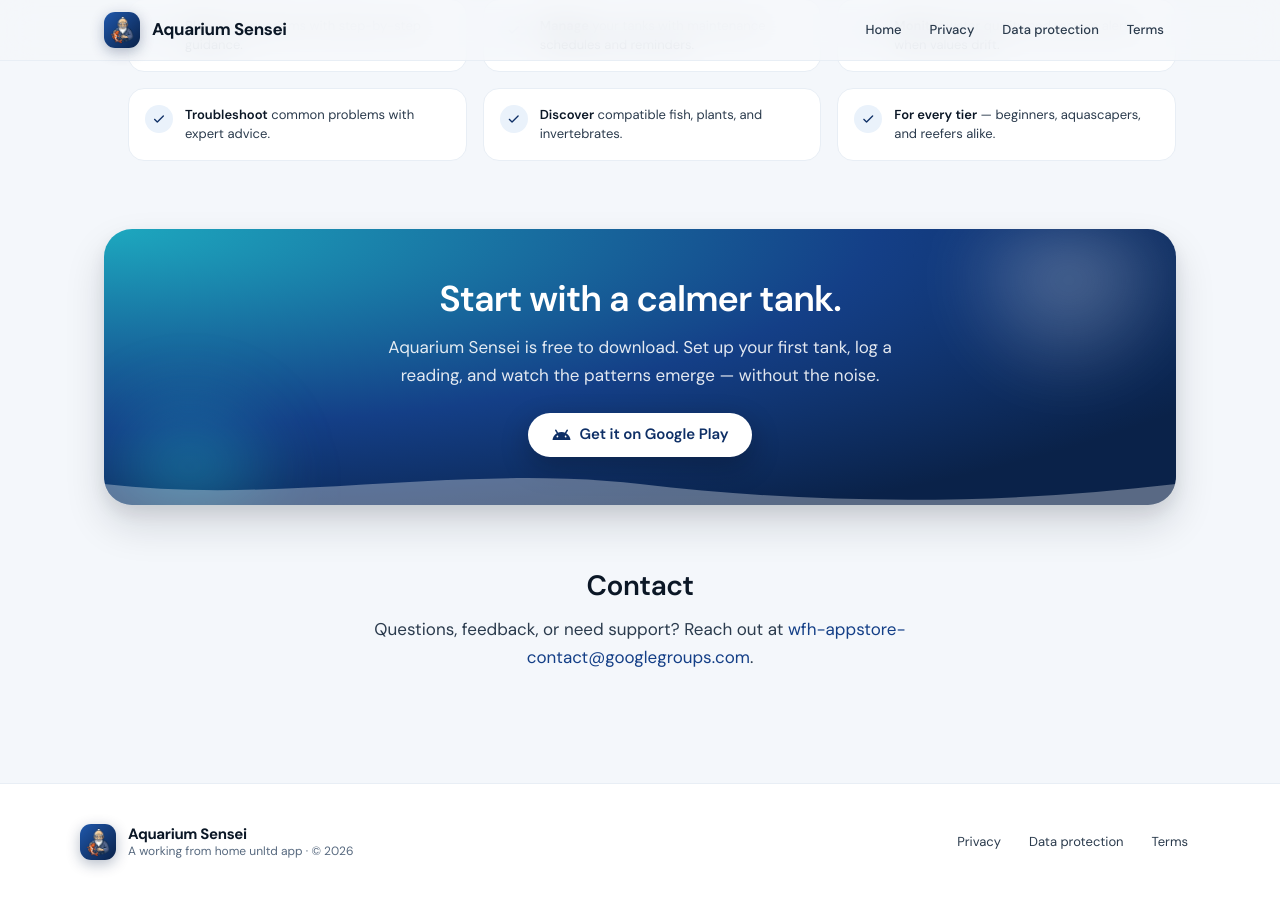
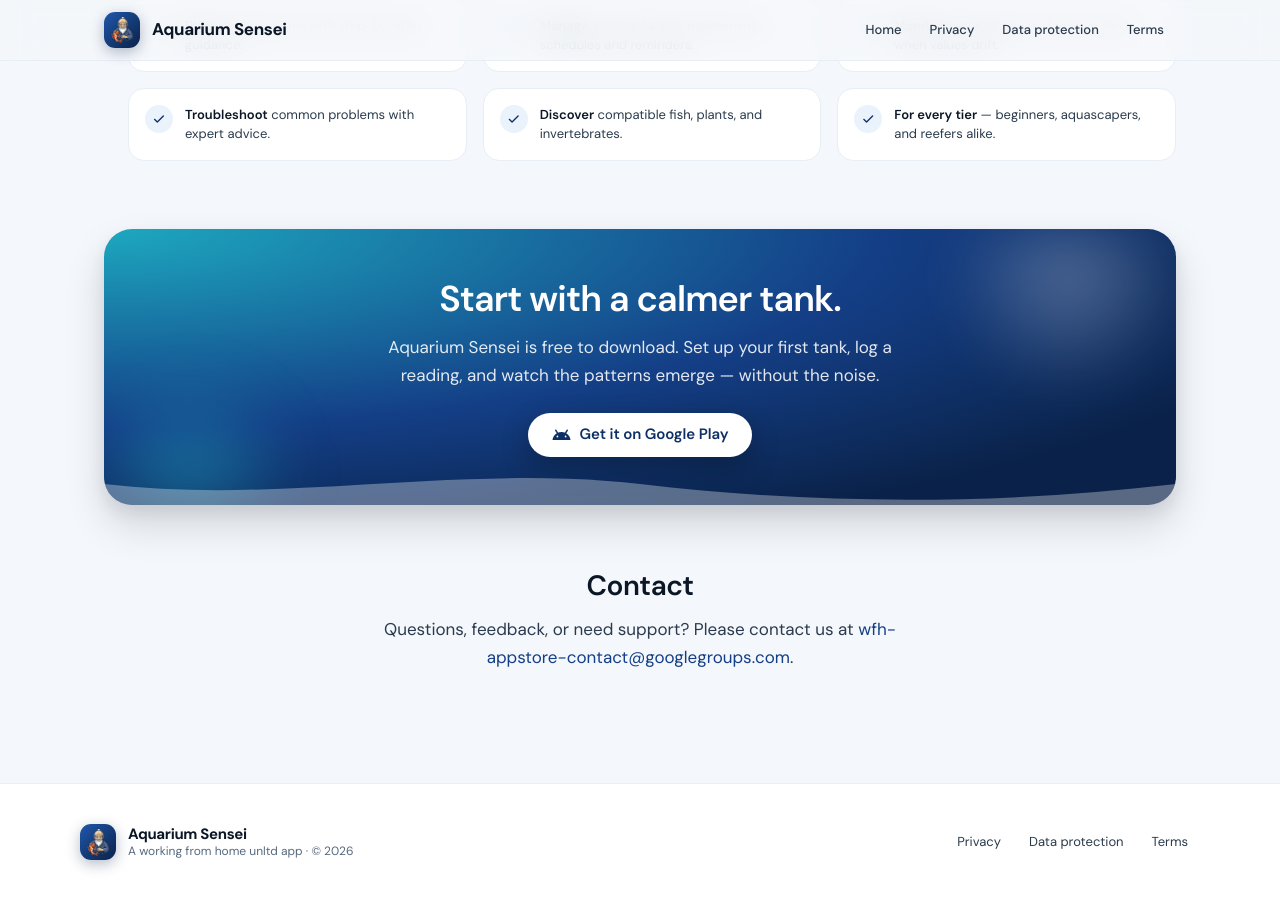
Before and after one commit to dmabamboo/aquarium-sensei-public, a Jekyll site: the page built from index.md, in a window 1280 px wide and 900 px high, scrolled down 1299 px. Built offline with Jekyll 4.4.1, drawn with Linux system fonts in a browser that asks for light colours.

Commit message:
Update index.md

```diff
--- a/index.md
+++ b/index.md
@@ -89,5 +89,5 @@ description: "Aquarium Sensei — the patient way to keep a beautiful tank."
 
 <section class="contact-section" markdown="0">
   <h2>Contact</h2>
-  <p>Questions, feedback, or need support? Reach out at <a href="mailto:wfh-appstore-contact@googlegroups.com">wfh-appstore-contact@googlegroups.com</a>.</p>
+  <p>Questions, feedback, or need support? Please contact us at <a href="mailto:wfh-appstore-contact@googlegroups.com">wfh-appstore-contact@googlegroups.com</a>.</p>
 </section>
```
